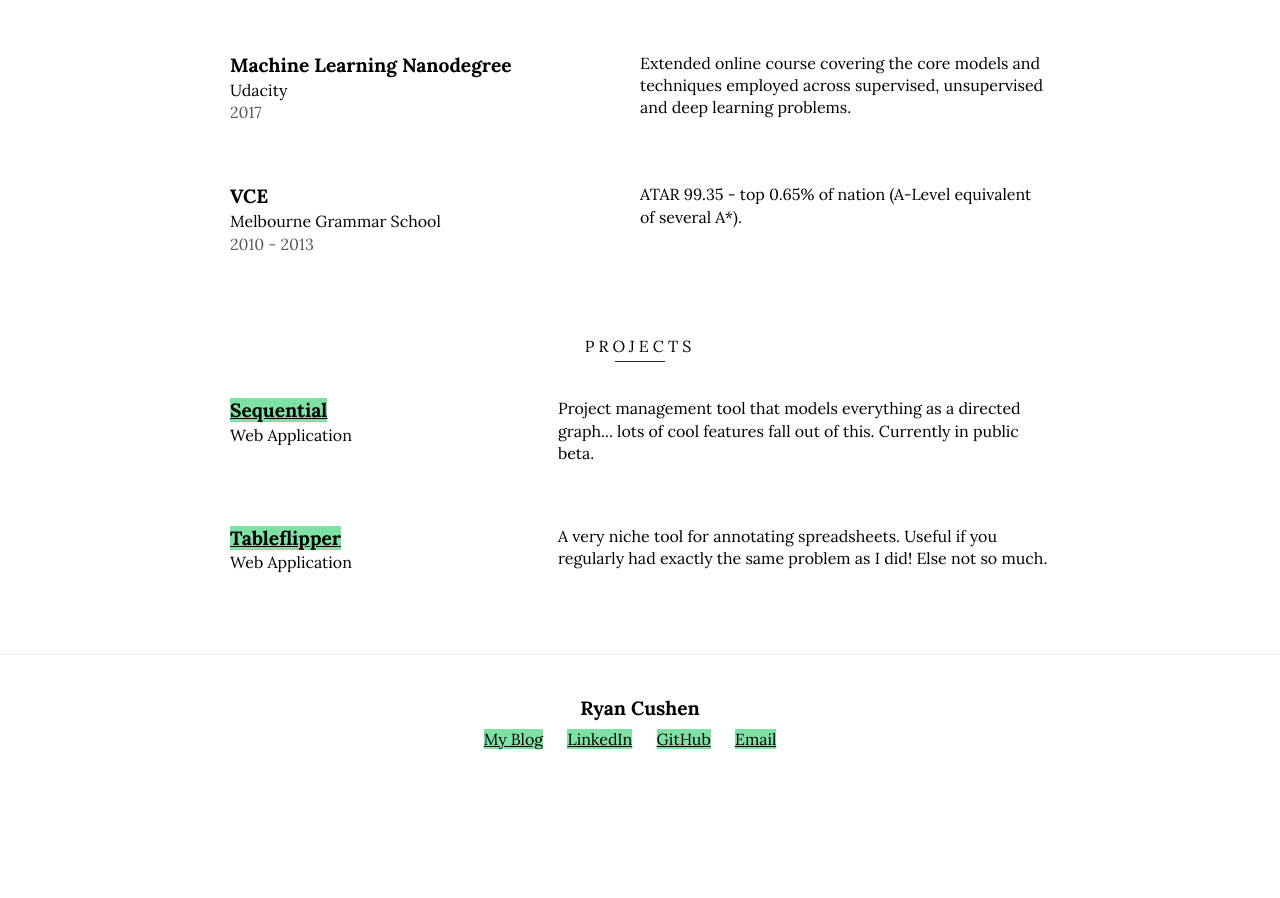
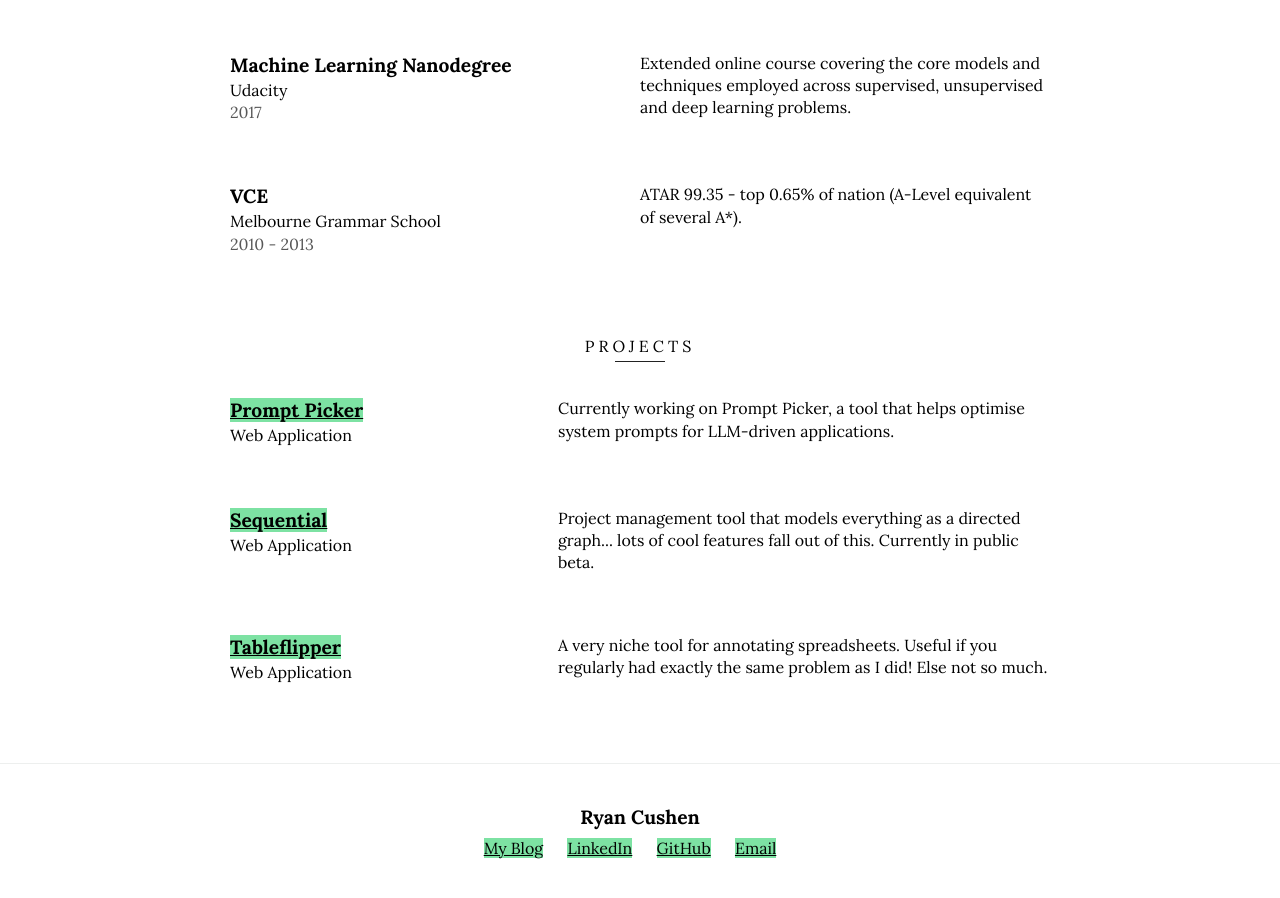
Before and after one commit to rcushen/resume, a Jekyll site: the page built from index.html, in a window 1280 px wide and 900 px high, scrolled down 2910 px. Built offline with Jekyll 4.4.1, drawn with Linux system fonts in a browser that asks for light colours; before the commit the page ends 3700 px from its top, so only the background shows below that.

Commit message:
Add prompt picker to projects

```diff
--- a/_data/projects.yml
+++ b/_data/projects.yml
@@ -1,3 +1,8 @@
+-   name: Prompt Picker
+    link: https://www.prompt-picker.com/
+    type: Web Application
+    description: Currently working on Prompt Picker, a tool that helps optimise system prompts for LLM-driven applications.
+
 -   name: Sequential
     link: https://www.sequentialapp.com
     type: Web Application
```
